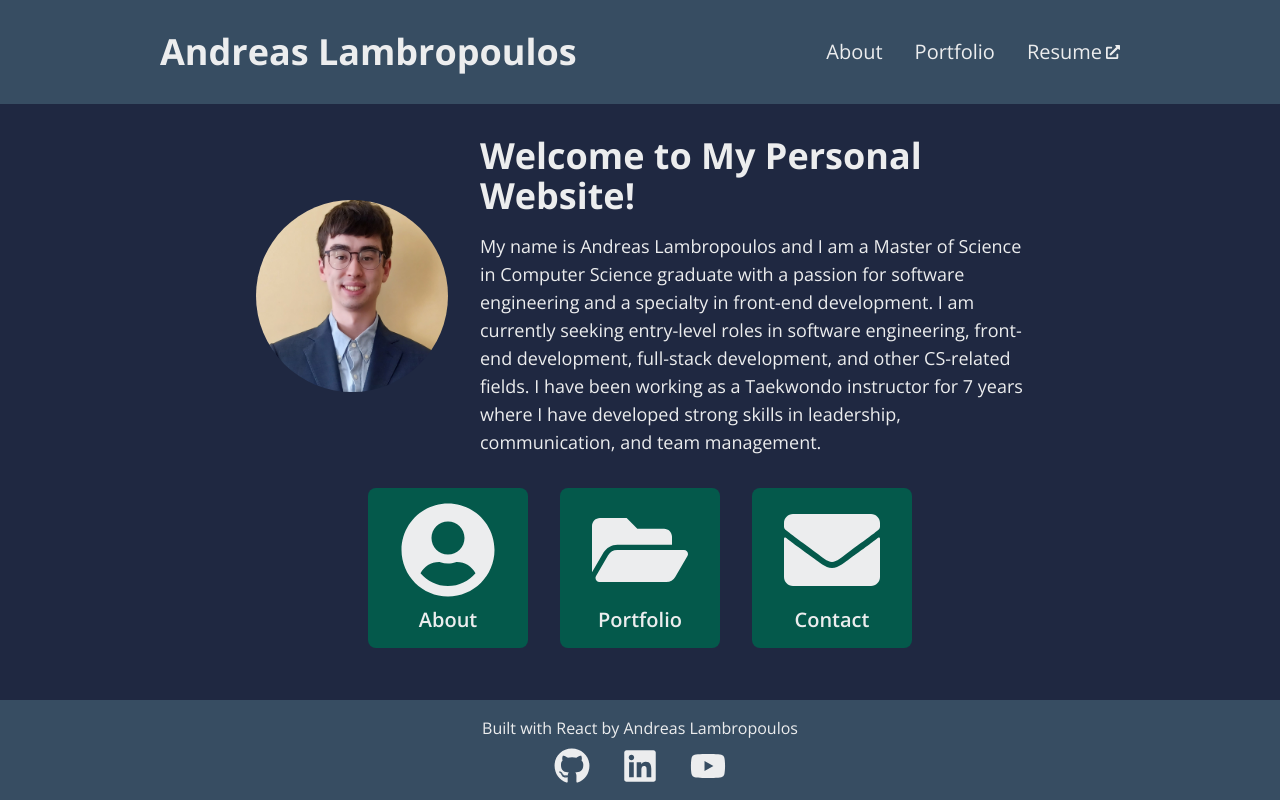
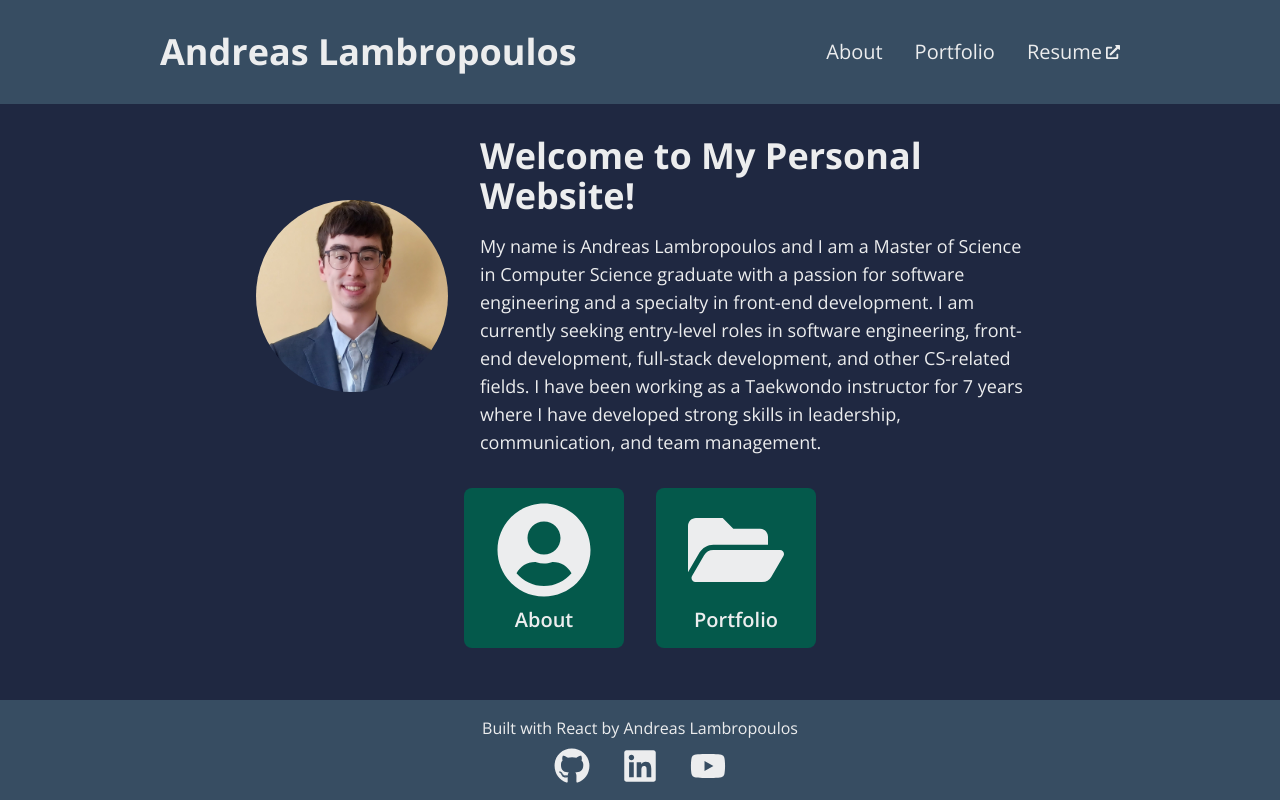
Before and after one commit to andlamb2002/portfolio, a React (Vite) app: page / in a window 1280 px wide. Built offline with nearby package versions, Linux system fonts and the light colour scheme.

Commit message:
Removed contact page

```diff
--- a/src/data/data.js
+++ b/src/data/data.js
@@ -13,7 +13,7 @@ import eg from "../assets/eg.png";
 import quiz from "../assets/quiz.png";
 
 import { FaGithub, FaLinkedin, FaYoutube } from "react-icons/fa";
-import { FaUserCircle, FaFolderOpen, FaEnvelope } from "react-icons/fa";
+import { FaUserCircle, FaFolderOpen } from "react-icons/fa";
 
 export const siteInfo = {
     name: "Andreas Lambropoulos",
@@ -59,11 +59,6 @@ export const navLinks = [
         title: "Portfolio",
         link: "/portfolio",
         icon: FaFolderOpen,
-    },
-    {
-        title: "Contact",
-        link: "/contact",
-        icon: FaEnvelope,
     },
 ];
 
```
